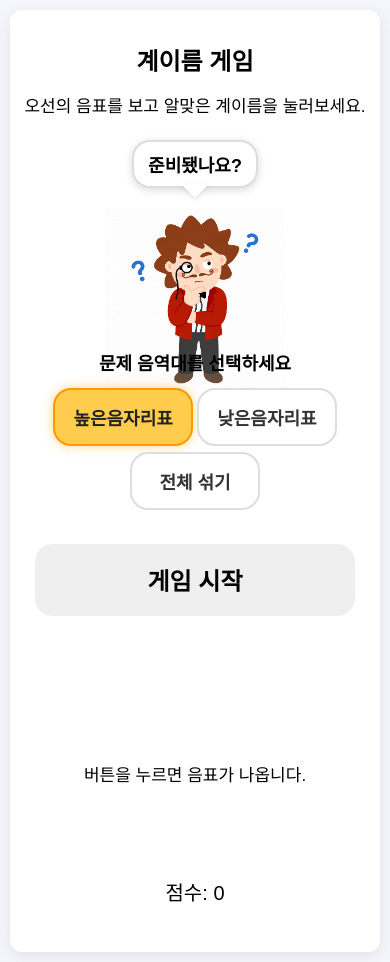
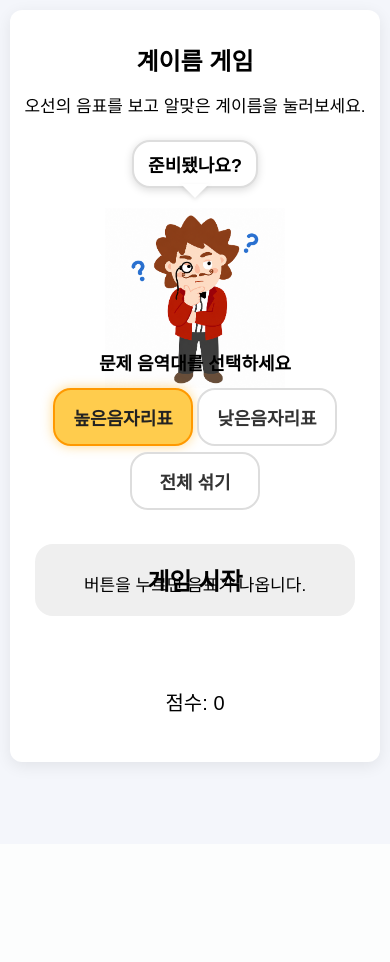
Before and after one commit to sol-smile03/music-note-game, a Flask app: page / in a window 390 px wide. After the commit the page ends 771 px from the top, so only its background shows below. Run offline with Flask 3, Linux system fonts and the light colour scheme; some libraries are stand-ins or nearby versions.

Commit message:
Update style.css

```diff
--- a/static/style.css
+++ b/static/style.css
@@ -339,14 +339,16 @@ button:disabled {
     margin-bottom: -55px;
     }
 
-    #staffArea {
-    margin: -90px auto 0 auto;
-    min-height: 220px;
+   #staffArea {
+    margin: -140px auto -40px auto;
+    min-height: 120px;
 
     display: flex;
-        justify-content: center;
-        align-items: flex-start;
-    }
+    justify-content: center;
+    align-items: flex-start;
+
+    overflow: hidden;
+}
 
     #speechBubble {
         font-size: 18px;
```
